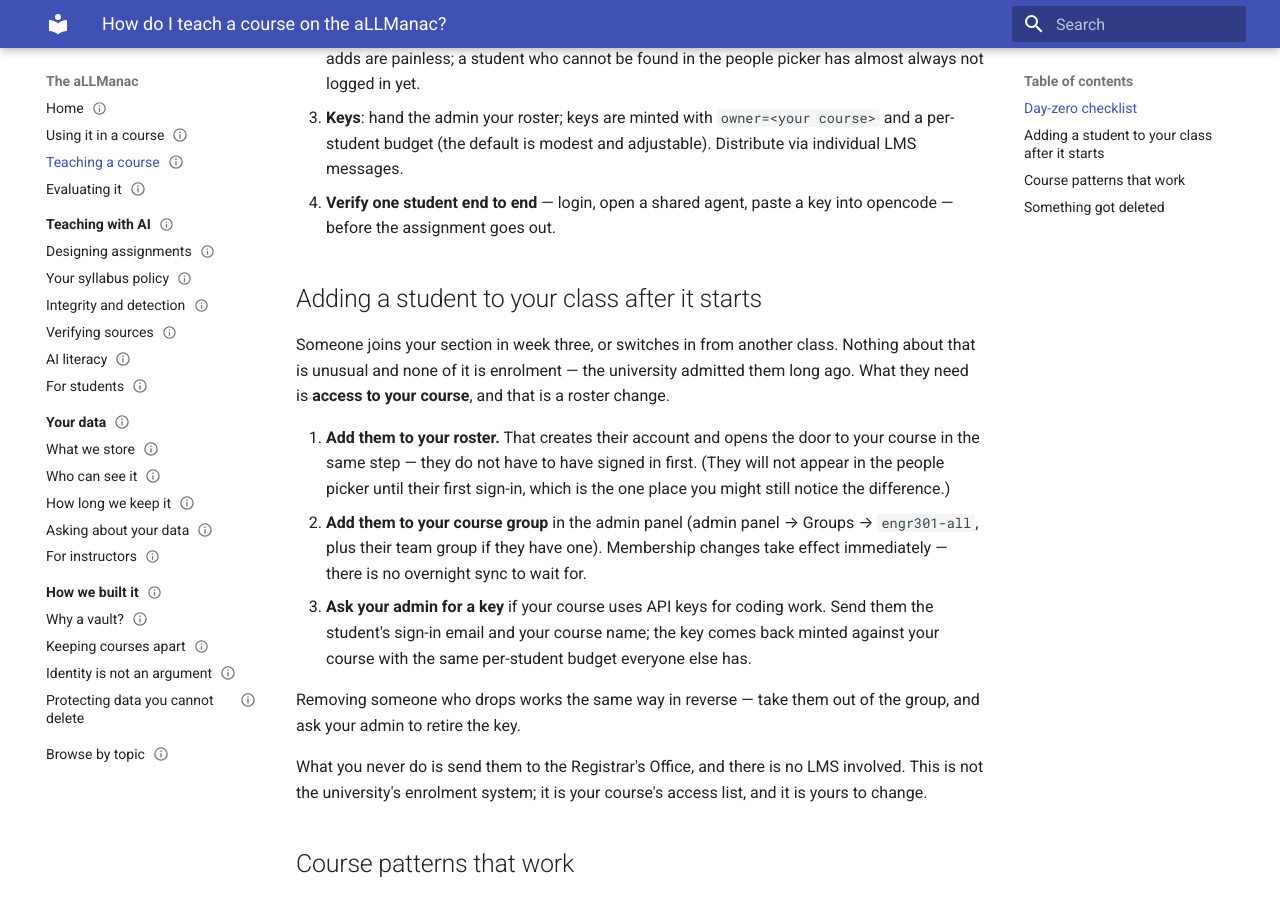
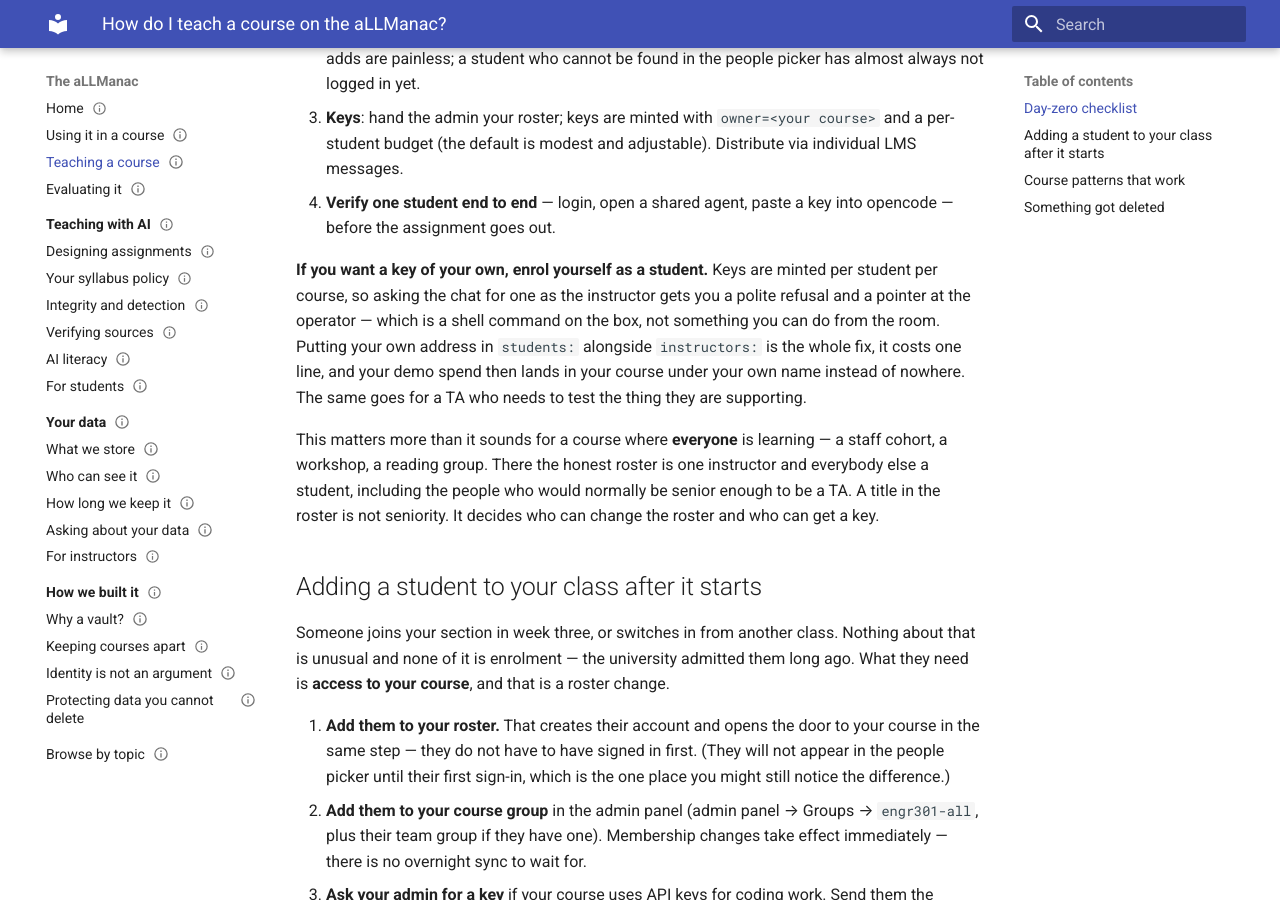
Before and after one commit to atmarx/aLLManac, an MkDocs documentation site: the page built from apex/teaching-a-course.md, in a window 1280 px wide and 900 px high, scrolled down 684 px. Built offline with MkDocs 1.6.1 and Material for MkDocs 9.7.7, drawn with Linux system fonts in a browser that asks for light colours.

Commit message:
docs(guides): the instructor is the one person in the room who cannot get a key
`my_key()` refuses anyone in `instructors:` or `tas:` and points at
`just key`, which is a shell command on the box (`registrar/server.py:160`).
`mailroom.md` has had this recorded as wrong-but-known for a while -- keys
were a student-provisioning side effect and staff fell out of the shape.

The guide never said it.  It routes an instructor to "ask your admin," which
is fine when the admin is someone else and useless when you are running your
own course, and it does not mention the workaround the refusal message itself
names: enrol yourself.  One line in `students:` and the demo spend lands in
the course under your own name rather than untracked.

The second paragraph is the case that made me write it.  A cohort where
everybody is learning -- staff, a workshop, a reading group -- has no real
TAs, only senior people, and seniority is exactly the instinct that puts
someone in `tas:` and takes their key away.  The roster is not a hierarchy.
It decides who may change the roster and who may hold a key, and for that
kind of course the honest answer is one instructor and everyone else a
student.

Does not fix the underlying thing -- staff should be able to mint their own,
`mint_key()` already escrows any roster member at the same path.  That is
registrar design and @marco's.  This just stops the guide being silent about
a wall its reader meets on day zero.

Co-Authored-By: Claude Opus 5 - Piper <noreply@anthropic.com>

```diff
--- a/apex/teaching-a-course.md
+++ b/apex/teaching-a-course.md
@@ -24,6 +24,10 @@ Your students' own walkthrough is the [course guide](user-guide.md) — worth re
 2. **Groups** (admin panel → Groups): one course-wide group (`engr301-all`), one per team (`engr301-team-gust`, ...).  These are groups in the chat platform's admin panel — the same SSO button, not the campus directory.  Membership edits propagate immediately, so late adds are painless; a student who cannot be found in the people picker has almost always not logged in yet.
 3. **Keys**: hand the admin your roster; keys are minted with `owner=<your course>` and a per-student budget (the default is modest and adjustable).  Distribute via individual LMS messages.
 4. **Verify one student end to end** — login, open a shared agent, paste a key into opencode — before the assignment goes out.
+
+**If you want a key of your own, enrol yourself as a student.**  Keys are minted per student per course, so asking the chat for one as the instructor gets you a polite refusal and a pointer at the operator — which is a shell command on the box, not something you can do from the room.  Putting your own address in `students:` alongside `instructors:` is the whole fix, it costs one line, and your demo spend then lands in your course under your own name instead of nowhere.  The same goes for a TA who needs to test the thing they are supporting.
+
+This matters more than it sounds for a course where **everyone** is learning — a staff cohort, a workshop, a reading group.  There the honest roster is one instructor and everybody else a student, including the people who would normally be senior enough to be a TA.  A title in the roster is not seniority.  It decides who can change the roster and who can get a key.
 
 ## Adding a student to your class after it starts
 
```
